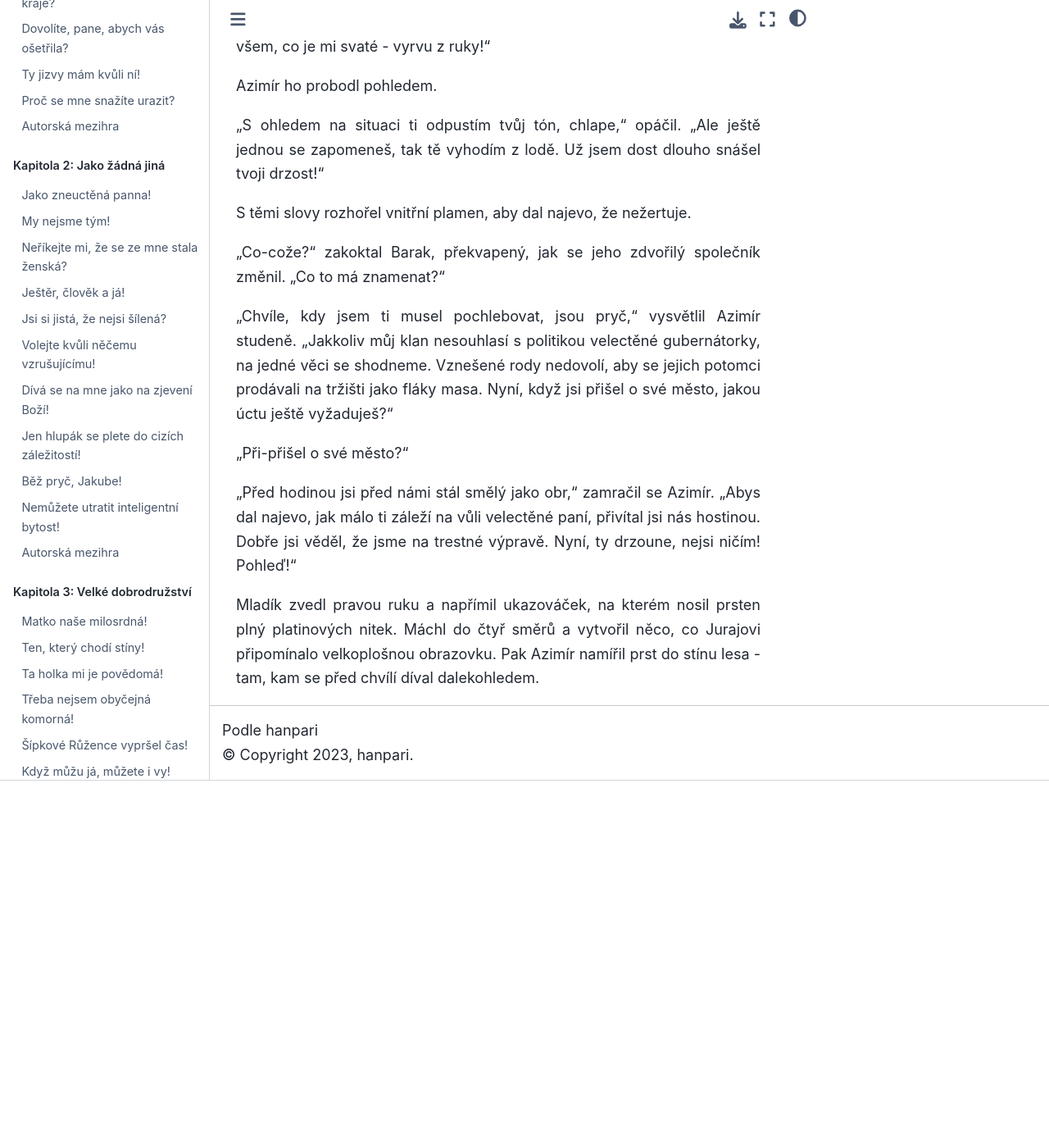
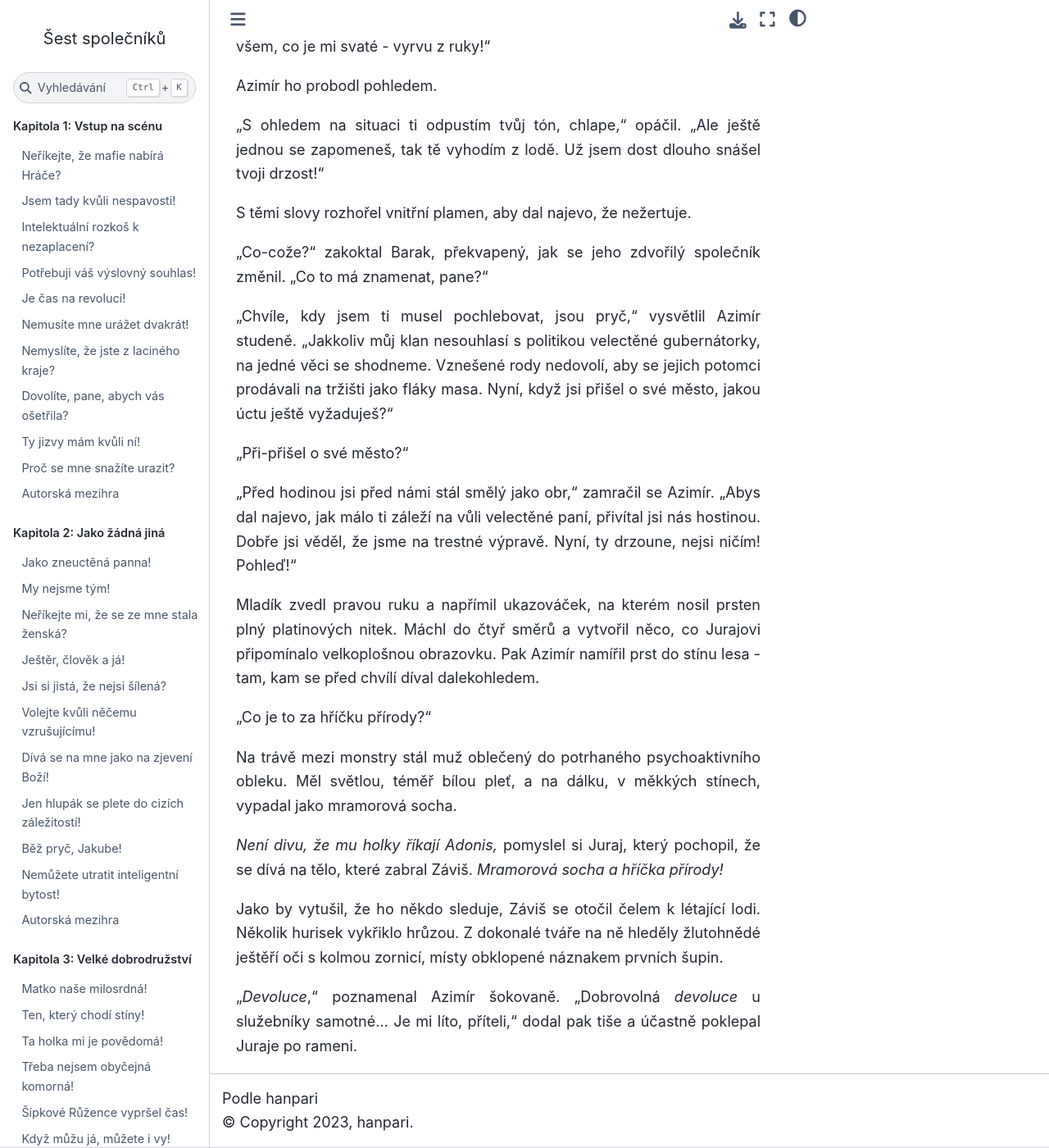
Before and after one commit to hanpari/sest-spolecniku, a Sphinx documentation site: the page built from source/sest_spolecniku/016-vyvrcholeni-a-peripetie/08.md, in a window 1280 px wide and 1400 px high, scrolled down 2375 px. Shown: the whole window at 82% size. Built offline with Sphinx 7.4.7 and the Sphinx Book theme 1.1.4, drawn with Linux system fonts in a browser that asks for light colours; before the commit the page ends 3327 px from its top, so only the background shows below that.

Commit message:
Devoluce

```diff
--- a/source/sest_spolecniku/016-vyvrcholeni-a-peripetie/08.md
+++ b/source/sest_spolecniku/016-vyvrcholeni-a-peripetie/08.md
@@ -56,7 +56,7 @@
 
 S těmi slovy rozhořel vnitřní plamen, aby dal najevo, že nežertuje.
 
-"Co-cože?" zakoktal Barak, překvapený, jak se jeho zdvořilý společník změnil. "Co to má znamenat?"
+"Co-cože?" zakoktal Barak, překvapený, jak se jeho zdvořilý společník změnil. "Co to má znamenat, pane?"
 
 "Chvíle, kdy jsem ti musel pochlebovat, jsou pryč," vysvětlil Azimír studeně. "Jakkoliv můj klan nesouhlasí s politikou velectěné gubernátorky, na jedné věci se shodneme. Vznešené rody nedovolí, aby se jejich potomci prodávali na tržišti jako fláky masa. Nyní, když jsi přišel o své město, jakou úctu ještě vyžaduješ?"
 
@@ -65,3 +65,13 @@
 "Před hodinou jsi před námi stál smělý jako obr," zamračil se Azimír. "Abys dal najevo, jak málo ti záleží na vůli velectěné paní, přivítal jsi nás hostinou. Dobře jsi věděl, že jsme na trestné výpravě. Nyní, ty drzoune, nejsi ničím! Pohleď!"
 
 Mladík zvedl pravou ruku a napřímil ukazováček, na kterém nosil prsten plný platinových nitek. Máchl do čtyř směrů a vytvořil něco, co Jurajovi připomínalo velkoplošnou obrazovku. Pak Azimír namířil prst do stínu lesa - tam, kam se před chvílí díval dalekohledem.
+
+"Co je to za hříčku přírody?"
+
+Na trávě mezi monstry stál muž oblečený do potrhaného psychoaktivního obleku. Měl světlou, téměř bílou pleť, a na dálku, v měkkých stínech, vypadal jako mramorová socha.
+
+*Není divu, že mu holky říkají Adonis,* pomyslel si Juraj, který pochopil, že se dívá na tělo, které zabral Záviš. *Mramorová socha a hříčka přírody!*
+
+Jako by vytušil, že ho někdo sleduje, Záviš se otočil čelem k létající lodi. Několik hurisek vykřiklo hrůzou. Z dokonalé tváře na ně hleděly žlutohnědé ještěří oči s kolmou zornicí, místy obklopené náznakem prvních šupin.
+
+"*Devoluce*," poznamenal Azimír šokovaně. "Dobrovolná *devoluce* u služebníky samotné... Je mi líto, příteli," dodal pak tiše a účastně poklepal Juraje po rameni.
```
